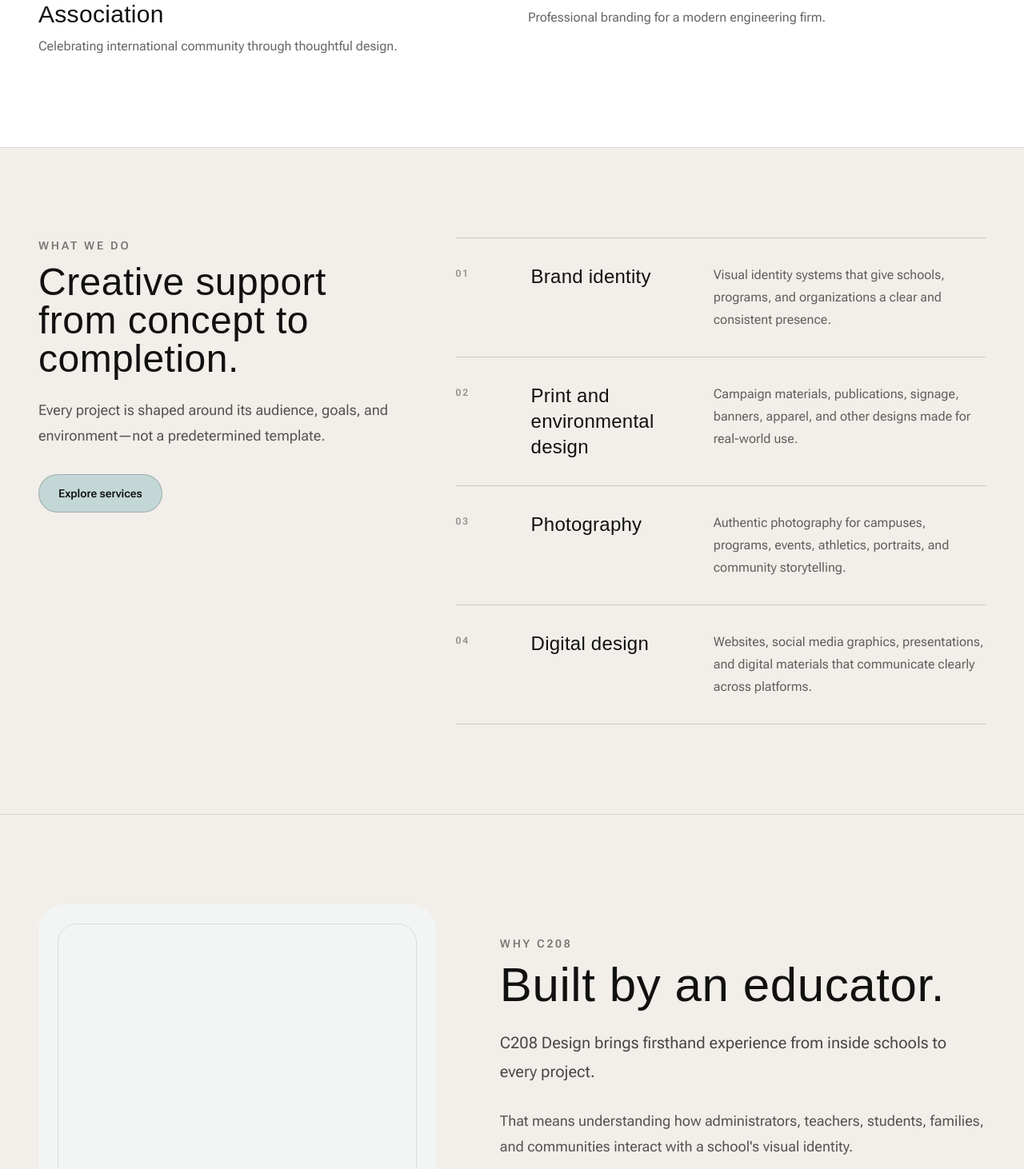
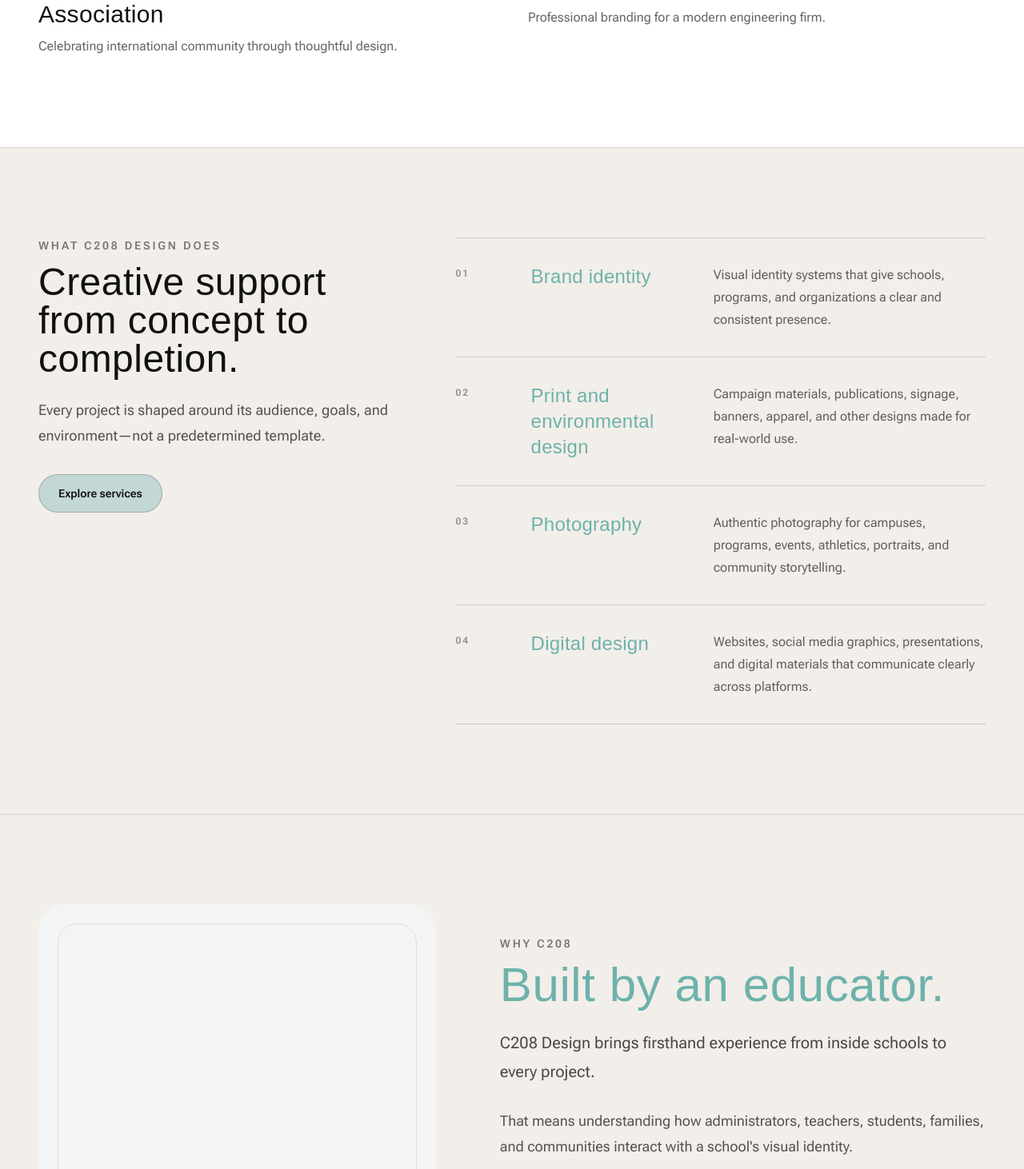
Before and after one commit to NareMnats/c208design, a Next.js app: page / in a window 1280 px wide. Shown: the part 2191-3653 px from the top of the page at 80% size. Built offline with nearby package versions, Linux system fonts and the light colour scheme; a web font is replaced by a local one.

Commit message:
feat: update text color in EducatorSection and ServicesPreview; enhance clarity in service description

```diff
--- a/components/sections/EducatorSection.tsx
+++ b/components/sections/EducatorSection.tsx
@@ -22,7 +22,7 @@ export default function EducatorSection() {
               Why C208
             </p>
 
-            <h2 className="text-4xl font-semibold tracking-[-0.04em] text-[#111111] sm:text-5xl lg:text-6xl">
+            <h2 className="text-4xl font-semibold tracking-[-0.04em] text-[#6db2ab] sm:text-5xl lg:text-6xl">
               Built by an educator.
             </h2>
 
--- a/components/sections/ServicesPreview.tsx
+++ b/components/sections/ServicesPreview.tsx
@@ -35,7 +35,7 @@ export default function ServicesPreview() {
         <div className="grid gap-10 lg:grid-cols-[0.8fr_1.2fr] lg:gap-20">
           <div className="max-w-md">
             <p className="mb-3 text-xs font-semibold uppercase tracking-[0.2em] text-black/50 sm:text-sm">
-              What we do
+              What C208 Design does
             </p>
 
             <h2 className="text-4xl font-semibold tracking-[-0.04em] text-[#111111] sm:text-5xl">
@@ -65,7 +65,7 @@ export default function ServicesPreview() {
                   {service.number}
                 </p>
 
-                <h3 className="text-xl font-semibold tracking-[-0.025em] text-[#111111] sm:text-2xl">
+                <h3 className="text-xl font-semibold tracking-[-0.025em] text-[#6db2ab] sm:text-2xl">
                   {service.title}
                 </h3>
 
--- a/data/clients.ts
+++ b/data/clients.ts
@@ -63,7 +63,7 @@ export const clients: Client[] = [
       challenge:
         "Many audiences share the same campus, but each program has its own voice. The challenge was to create distinction without fragmentation: work that could feel energetic, credible, and student-centered while strengthening one shared identity.",
       approach:
-        "We built the system from the school outward. Strong Spartan cues, a focused green palette, clear typography, and adaptable graphic elements create continuity across everything from pathway identities to murals, maps, posters, and pins.",
+        "C208 Design built the system from the school outward. Strong Spartan cues, a focused green palette, clear typography, and adaptable graphic elements create continuity across everything from pathway identities to murals, maps, posters, and pins.",
       outcome:
         "The result is a growing identity system rather than a one-time campaign—one that helps students recognize their programs, gives staff practical tools, and makes school pride visible across campus.",
       partnership: "Ongoing creative partnership",
```
Also changed, not shown: 2 other files (tests, documents, lock files or other folders).
